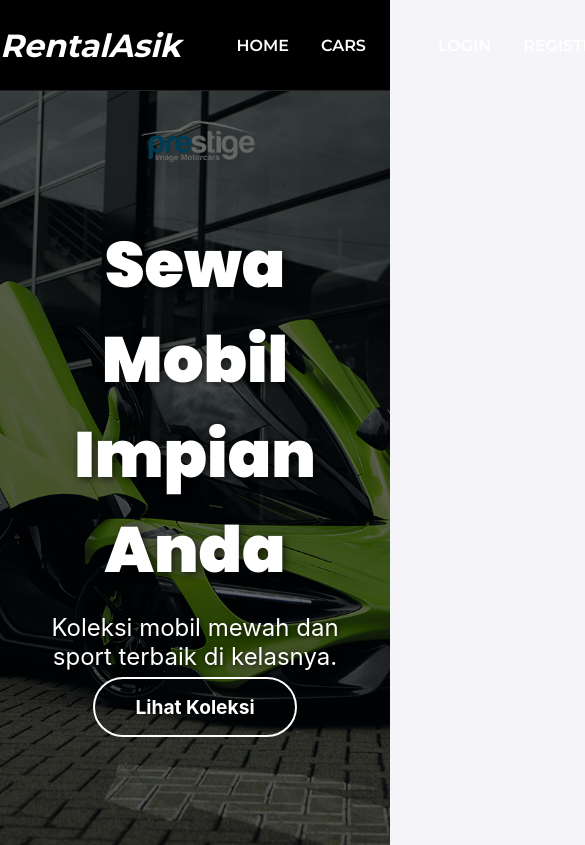
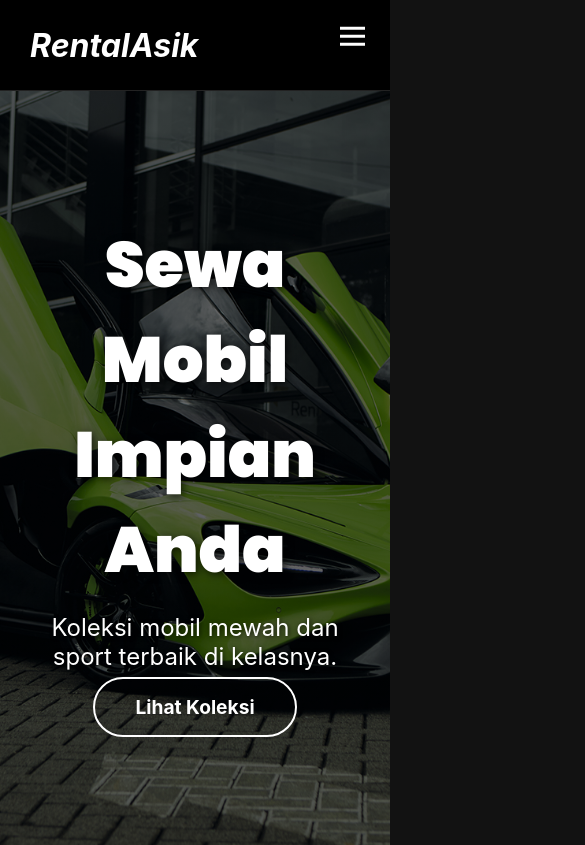
Before and after one commit to rozaannn/Tugas-TBD-Rental-Mobil-RentalAsik, a React (Vite) app in the folder frontend/: page / in a window 390 px wide. Shown: the top 845 px of the page, 585 px wide, since content can reach past the window. Built offline with nearby package versions, Linux system fonts and the light colour scheme.

Commit message:
update sidebar

```diff
--- a/frontend/src/components/Navbar.css
+++ b/frontend/src/components/Navbar.css
@@ -1,8 +1,6 @@
-/* src/components/Navbar.css */
-
-/* Kontainer utama navbar */
+/* Styling dasar navbar */
 .navbar {
-    background: #000; /* Latar belakang hitam pekat */
+    background: #000;
     height: 90px;
     display: flex;
     justify-content: center;
@@ -10,49 +8,42 @@
     font-size: 1rem;
     position: sticky;
     top: 0;
-    z-index: 999;
-    border-bottom: 1px solid #222; /* Garis bawah tipis untuk memisahkan */
-    font-family: 'Montserrat', sans-serif; /* Ganti font agar lebih modern (opsional, tambahkan di index.css) */
+    z-index: 1000;
+    border-bottom: 1px solid #222;
 }
-
-/* Kontainer untuk menjaga konten tetap di tengah */
 .navbar-container {
     display: flex;
-    justify-content: space-between;
+    justify-content: space-between; /* Ini akan mendorong logo ke kiri dan wrapper menu ke kanan */
     align-items: center;
     width: 100%;
-    max-width: 1400px; /* Dibuat lebih lebar */
+    max-width: 1400px;
     padding: 0 30px;
 }
-
-/* Styling untuk logo */
 .navbar-logo {
     color: #fff;
-    justify-self: start;
-    cursor: pointer;
     text-decoration: none;
     font-size: 2rem;
-    display: flex;
+    font-weight: bold;
+    font-style: italic;
+}
+.nav-wrapper {
+    display: flex; /* Membuat menu utama dan menu auth sejajar */
     align-items: center;
-    font-weight: bold;
-    font-style: italic; /* Membuat teks miring seperti di contoh */
+    gap: 1.5rem; /* Memberi jarak antara menu utama dan menu auth */
 }
-
-/* Menu utama */
 .nav-menu {
     display: flex;
     align-items: center;
     list-style: none;
     text-align: center;
+    margin: 0;
+    padding: 0;
 }
-
 .nav-item {
     height: 90px;
     display: flex;
     align-items: center;
 }
-
-/* Styling untuk setiap link/tombol di menu */
 .nav-links {
     color: #fff;
     display: flex;
@@ -61,31 +52,25 @@
     padding: 0 1rem;
     height: 100%;
     cursor: pointer;
-    position: relative; /* Diperlukan untuk efek garis bawah */
-    text-transform: uppercase; /* Membuat teks menjadi kapital */
+    position: relative;
+    text-transform: uppercase;
     font-weight: 600;
 }
-
-/* --- EFEK GARIS BAWAH SAAT HOVER --- */
 .nav-links::after {
     content: '';
     position: absolute;
-    bottom: 25px; /* Atur posisi garis di bawah teks */
+    bottom: 25px;
     left: 0;
     width: 100%;
     height: 2px;
     background-color: #fff;
-    transform: scaleX(0); /* Awalnya garis tidak terlihat (lebar 0) */
-    transform-origin: left; /* Mulai animasi dari kiri */
-    transition: transform 0.4s ease-out; /* Animasi transisi */
+    transform: scaleX(0);
+    transform-origin: left;
+    transition: transform 0.4s ease-out;
 }
-
 .nav-links:hover::after {
-    transform: scaleX(1); /* Saat hover, buat garis terlihat (lebar 100%) */
+    transform: scaleX(1);
 }
-/* --- AKHIR EFEK --- */
-
-/* Styling untuk nama user dan tombol logout */
 .nav-user, .nav-links-button {
     color: #fff;
     text-decoration: none;
@@ -94,7 +79,6 @@
     font-weight: 600;
     text-transform: uppercase;
 }
-
 .nav-links-button {
     background: none;
     border: 1px solid white;
@@ -102,8 +86,73 @@
     margin-left: 1rem;
     transition: all 0.3s ease;
 }
-
 .nav-links-button:hover {
     background: #fff;
     color: #000;
 }
+
+/* Styling untuk Ikon Hamburger (Awalnya Tersembunyi) */
+.menu-icon {
+    display: none;
+    cursor: pointer;
+}
+.bar {
+    width: 25px;
+    height: 3px;
+    margin: 5px 0;
+    background-color: white;
+    transition: all 0.3s ease-in-out;
+}
+
+/* Styling Responsif (Ketika Layar Kecil) */
+@media screen and (max-width: 1024px) { /* Breakpoint diubah agar lebih responsif */
+    .nav-wrapper {
+        display: flex;
+        flex-direction: column; /* Ubah jadi vertikal untuk sidebar */
+        width: 100%;
+        height: 100vh; /* Tinggi penuh */
+        position: fixed; /* Posisi fixed agar menutupi halaman */
+        top: 0;
+        left: -100%; /* Sembunyikan di luar layar */
+        padding-top: 90px; /* Beri jarak dari navbar atas */
+        opacity: 1;
+        transition: all 0.5s ease;
+        background: #111;
+        gap: 0; /* Hapus gap di mode sidebar */
+    }
+
+    .nav-wrapper.active {
+        left: 0; /* Tampilkan sidebar */
+    }
+
+    .nav-menu {
+        flex-direction: column;
+        width: 100%;
+    }
+
+    .nav-item {
+        width: 100%;
+        height: 70px;
+        justify-content: center;
+    }
+
+    .nav-auth {
+        border-top: 1px solid #444;
+        padding-top: 1rem;
+        margin-top: 1rem;
+    }
+
+    .menu-icon {
+        display: block;
+        position: absolute;
+        top: 0;
+        right: 0;
+        transform: translate(-100%, 75%);
+        font-size: 1.8rem;
+    }
+
+    /* ... (styling untuk animasi ikon hamburger tetap sama) ... */
+    .menu-icon .bar.open:nth-child(1) { transform: rotate(-45deg) translate(-5px, 6px); }
+    .menu-icon .bar.open:nth-child(2) { opacity: 0; }
+    .menu-icon .bar.open:nth-child(3) { transform: rotate(45deg) translate(-5px, -6px); }
+}
--- a/frontend/src/components/Navbar.jsx
+++ b/frontend/src/components/Navbar.jsx
@@ -1,4 +1,4 @@
-import React from 'react';
+import React, { useState } from 'react';
 import { Link, useNavigate } from 'react-router-dom';
 import { useAuth } from '../context/AuthContext.jsx';
 import './Navbar.css';
@@ -6,8 +6,13 @@ import './Navbar.css';
 const Navbar = () => {
     const { user, logout } = useAuth();
     const navigate = useNavigate();
+    const [isSidebarOpen, setSidebarOpen] = useState(false);
+
+    const toggleSidebar = () => setSidebarOpen(!isSidebarOpen);
+    const closeSidebar = () => setSidebarOpen(false);
 
     const handleLogout = () => {
+        closeSidebar();
         logout();
         navigate('/');
     };
@@ -15,59 +20,50 @@ const Navbar = () => {
     return (
         <nav className="navbar">
             <div className="navbar-container">
-                {/* Bagian Kiri: Logo */}
-                <Link to="/" className="navbar-logo">
+                {/* 1. LOGO DI SINI */}
+                <Link to="/" className="navbar-logo" onClick={closeSidebar}>
                     RentalAsik
                 </Link>
 
-                {/* Bagian Tengah: Menu Utama & Menu Admin/User */}
+                {/* Ikon Hamburger untuk mobile (tidak berubah) */}
+                <div className="menu-icon" onClick={toggleSidebar}>
+                    <div className={isSidebarOpen ? 'bar open' : 'bar'}></div>
+                    <div className={isSidebarOpen ? 'bar open' : 'bar'}></div>
+                    <div className={isSidebarOpen ? 'bar open' : 'bar'}></div>
+                </div>
+
+                {/* 2. MENU UTAMA DAN OTENTIKASI DIKELOMPOKKAN */}
+                <div className={isSidebarOpen ? 'nav-wrapper active' : 'nav-wrapper'}>
                     <ul className="nav-menu">
-                    <li className="nav-item">
-                        <Link to="/" className="nav-links">Home</Link>
-                    </li>
-                    <li className="nav-item">
-                        <Link to="/cars" className="nav-links">Cars</Link>
-                    </li>
+                        <li className="nav-item"><Link to="/" className="nav-links" onClick={closeSidebar}>Home</Link></li>
+                        <li className="nav-item"><Link to="/cars" className="nav-links" onClick={closeSidebar}>Cars</Link></li>
 
-                    {/* Tampilkan menu admin jika user adalah admin */}
                         {user && user.is_admin && (
                            <>
-                            <li className="nav-item"><Link to="/admin/dashboard" className="nav-links">Dashboard</Link></li>
-                            <li className="nav-item"><Link to="/admin/cars" className="nav-links">Manage Cars</Link></li>
-                            <li className="nav-item"><Link to="/admin/bookings" className="nav-links">Manage Bookings</Link></li>
+                                <li className="nav-item"><Link to="/admin/dashboard" className="nav-links" onClick={closeSidebar}>Dashboard</Link></li>
+                                <li className="nav-item"><Link to="/admin/cars" className="nav-links" onClick={closeSidebar}>Manage Cars</Link></li>
+                                <li className="nav-item"><Link to="/admin/bookings" className="nav-links" onClick={closeSidebar}>Manage Bookings</Link></li>
                            </>
                         )}
-
-                    {/* Tampilkan menu user jika user login tapi bukan admin */}
                         {user && !user.is_admin && (
-                        <li className="nav-item">
-                            <Link to="/my-bookings" className="nav-links">My Bookings</Link>
-                        </li>
+                            <li className="nav-item"><Link to="/my-bookings" className="nav-links" onClick={closeSidebar}>My Bookings</Link></li>
                         )}
                     </ul>
 
-                {/* Bagian Kanan: Info User & Otentikasi */}
-                <ul className="nav-menu">
+                    <ul className="nav-menu nav-auth">
                         {user ? (
                             <>
-                            <li className="nav-item">
-                                <span className="nav-user">Halo, {user.name}!</span>
-                            </li>
-                            <li className="nav-item">
-                                <button onClick={handleLogout} className="nav-links-button">Logout</button>
-                            </li>
+                                <li className="nav-item"><span className="nav-user">Halo, {user.name}!</span></li>
+                                <li className="nav-item"><button onClick={handleLogout} className="nav-links-button">Logout</button></li>
                             </>
                         ) : (
                             <>
-                            <li className="nav-item">
-                                <Link to="/login" className="nav-links">Login</Link>
-                            </li>
-                             <li className="nav-item">
-                                <Link to="/register" className="nav-links">Register</Link>
-                            </li>
+                                <li className="nav-item"><Link to="/login" className="nav-links" onClick={closeSidebar}>Login</Link></li>
+                                <li className="nav-item"><Link to="/register" className="nav-links" onClick={closeSidebar}>Register</Link></li>
                             </>
                         )}
                     </ul>
+                </div>
             </div>
         </nav>
     );
--- a/frontend/src/index.css
+++ b/frontend/src/index.css
@@ -2,8 +2,8 @@
 body {
   font-family: -apple-system, BlinkMacSystemFont, 'Segoe UI', Roboto, Helvetica, Arial, sans-serif;
   margin: 0;
-  background-color: #f4f4f9;
-  color: #333;
+  background-color: #121212;
+  color: #e0e0e0;
 }
 
 .container {
@@ -11,7 +11,7 @@ body {
   max-width: 1200px;
   margin: 0 auto;
   padding: 2rem;
-  background-color: #fff;
+  background-color: #1e1e1e;
   border-radius: 8px;
   box-shadow: 0 4px 6px rgba(0, 0, 0, 0.1);
 }
@@ -19,7 +19,7 @@ body {
   max-width: 400px;
   margin: 2rem auto;
   padding: 2rem;
-  background: #fff;
+  background: #2a2a2a;
   border-radius: 8px;
   box-shadow: 0 4px 6px rgba(0, 0, 0, 0.1);
 }
--- a/frontend/src/pages/CarsPage.css
+++ b/frontend/src/pages/CarsPage.css
@@ -8,10 +8,11 @@
     color: inherit;
 }
 .car-card {
-    border: 1px solid #ddd;
+    background-color: #2a2a2a;
+    border: 1px solid #444;
     border-radius: 8px;
     overflow: hidden;
-    box-shadow: 0 2px 4px rgba(0,0,0,0.1);
+    box-shadow: 0 2px 8px rgba(0,0,0,0.5);
     transition: transform 0.2s;
     display: flex;
     flex-direction: column;
@@ -23,7 +24,7 @@
     width: 100%;
     height: 200px;
     object-fit: cover;
-    background-color: #eee;
+    background-color: #333;
 }
 .car-details {
     padding: 1rem;
```
Also changed, not shown: frontend/src/assets/76LT-TAMNEL.jpg, frontend/src/assets/76LT-TAMNELL.jpg (added). Lines whose indentation alone changed are shown as unchanged.
